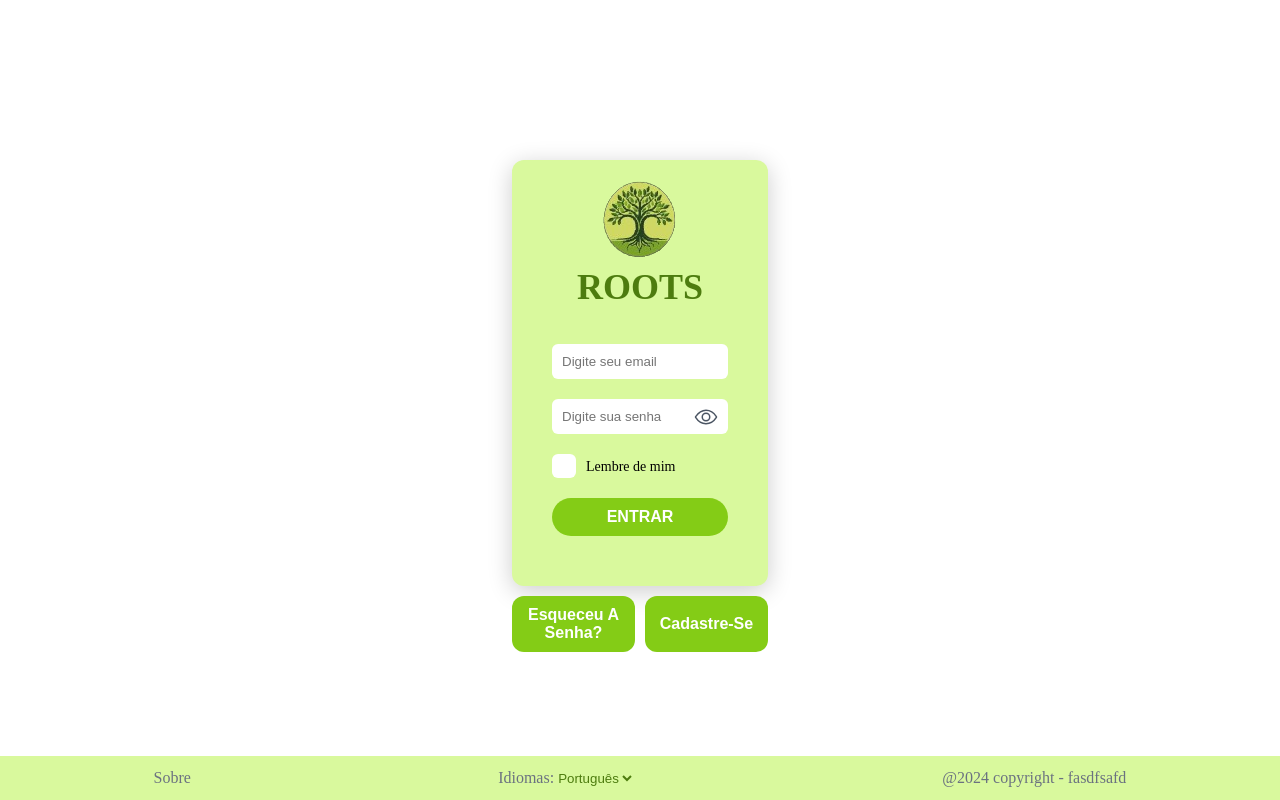
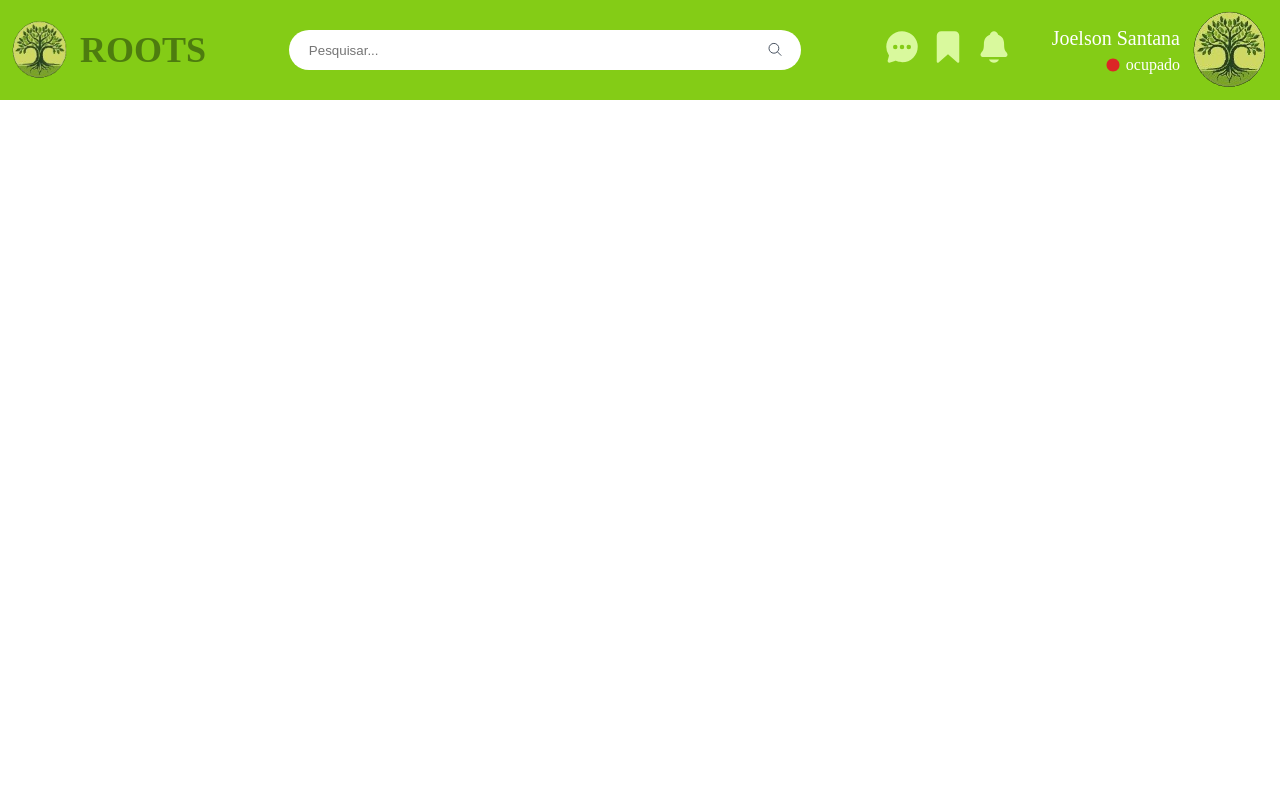
Before and after one commit to irrobs/Roots, a React (Vite) app: page / in a window 1280 px wide. Built offline with nearby package versions, Linux system fonts and the light colour scheme.

Commit message:
feat: create header strcuture and base styles

```diff
--- a/src/App.tsx
+++ b/src/App.tsx
@@ -1,11 +1,13 @@
 import LoginPage from "./pages/login/LoginPage";
+import MainPage from "./pages/main/MainPage";
 import GlobalStyles from "./styles/GlobalStyles";
 
 export default function App() {
   return (
     <>
       <GlobalStyles />
-      <LoginPage />
+      {/* <LoginPage /> */}
+      <MainPage />
     </>
   );
 }
--- /dev/null
+++ b/src/components/common/Header.tsx
@@ -0,0 +1,156 @@
+import {
+  IoBookmark,
+  IoChatbubbleEllipses,
+  IoEllipse,
+  IoNotifications,
+  IoSearchOutline,
+} from "react-icons/io5";
+import styled from "styled-components";
+
+const StyledHeader = styled.header`
+  background-color: var(--color-lime-500);
+  padding: 1rem;
+  display: flex;
+  align-items: center;
+  gap: 4rem;
+`;
+
+const StyledLogo = styled.div`
+  display: flex;
+  align-items: center;
+  gap: 1rem;
+
+  & > img {
+    width: 6rem;
+  }
+
+  & > p {
+    text-transform: uppercase;
+    color: var(--color-lime-700);
+    font-weight: bold;
+    font-size: 3.6rem;
+  }
+`;
+
+const StyledSearchbar = styled.div`
+  margin-left: auto;
+  width: 40vw;
+  position: relative;
+  color: var(--color-gray-600);
+`;
+
+const InputSearch = styled.input.attrs({ type: "text" })`
+  width: 100%;
+  height: 3.6rem;
+  padding: 2rem;
+  border-radius: var(--border-radius-full);
+  border: none;
+  outline: none;
+  color: var(--color-gray-500);
+`;
+
+const Icon = styled.span`
+  display: inline-block;
+  position: absolute;
+  width: 2.4rem;
+  height: 2.4rem;
+  top: 50%;
+  right: 1rem;
+  transform: translateY(-40%);
+`;
+
+const HeaderNav = styled.nav`
+  margin-left: auto;
+  & > ul {
+    display: flex;
+    gap: 1rem;
+  }
+`;
+
+const NavLink = styled.a`
+  display: inline-block;
+  width: 3.6rem;
+  height: 3.6rem;
+
+  & > * {
+    width: 100%;
+    height: 100%;
+    fill: var(--color-lime-200);
+    transition: fill 0.3s;
+    &:hover {
+      fill: var(--color-lime-700);
+    }
+  }
+`;
+const UserCard = styled.div`
+  display: flex;
+  align-items: center;
+
+  gap: 1rem;
+  color: var(--color-gray-0);
+  font-size: 2rem;
+
+  & span {
+    font-weight: lighter;
+    font-size: 1.6rem;
+    display: flex;
+    gap: 0.5rem;
+    align-items: center;
+    margin-left: auto;
+
+    & span {
+      color: var(--color-red-600);
+    }
+  }
+`;
+
+export default function Header() {
+  return (
+    <StyledHeader>
+      <StyledLogo>
+        <img src="/logo.png" alt="Desenho de uma árvore" />
+        <p>Roots</p>
+      </StyledLogo>
+
+      <StyledSearchbar>
+        <InputSearch placeholder="Pesquisar..." />
+        <Icon>
+          <IoSearchOutline />
+        </Icon>
+      </StyledSearchbar>
+
+      <HeaderNav>
+        <ul>
+          <li>
+            <NavLink href="#">
+              <IoChatbubbleEllipses />
+            </NavLink>
+          </li>
+          <li>
+            <NavLink href="#">
+              <IoBookmark />
+            </NavLink>
+          </li>
+          <li>
+            <NavLink href="#">
+              <IoNotifications />
+            </NavLink>
+          </li>
+        </ul>
+      </HeaderNav>
+
+      <UserCard>
+        <div>
+          <p>Joelson Santana</p>
+          <span>
+            <span>
+              <IoEllipse />
+            </span>{" "}
+            ocupado
+          </span>
+        </div>
+        <img src="/logo.png" alt="User profile photo" />
+      </UserCard>
+    </StyledHeader>
+  );
+}
--- /dev/null
+++ b/src/pages/main/MainPage.tsx
@@ -0,0 +1,5 @@
+import Header from "../../components/common/Header";
+
+export default function MainPage() {
+  return <Header />;
+}
```
